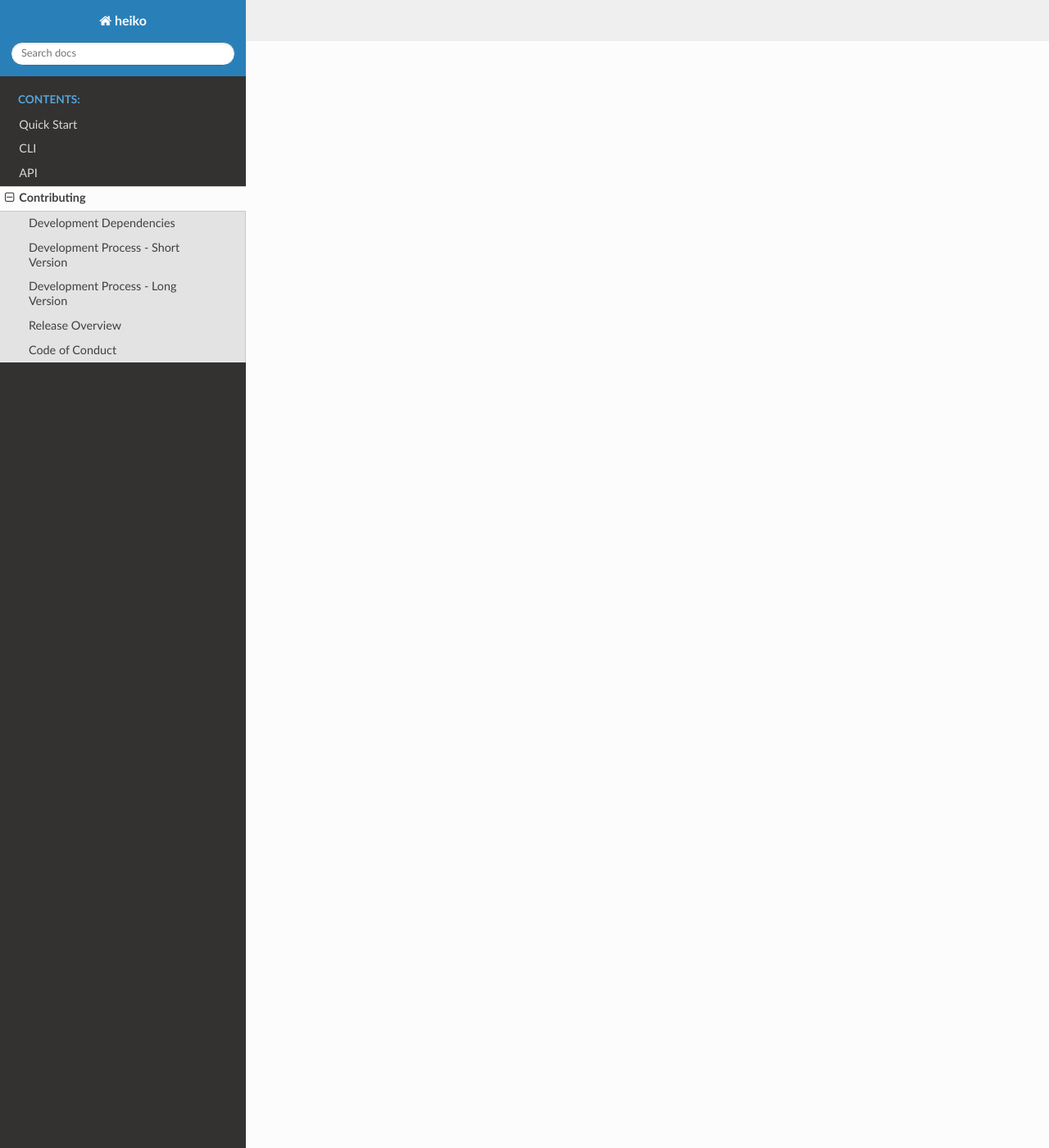
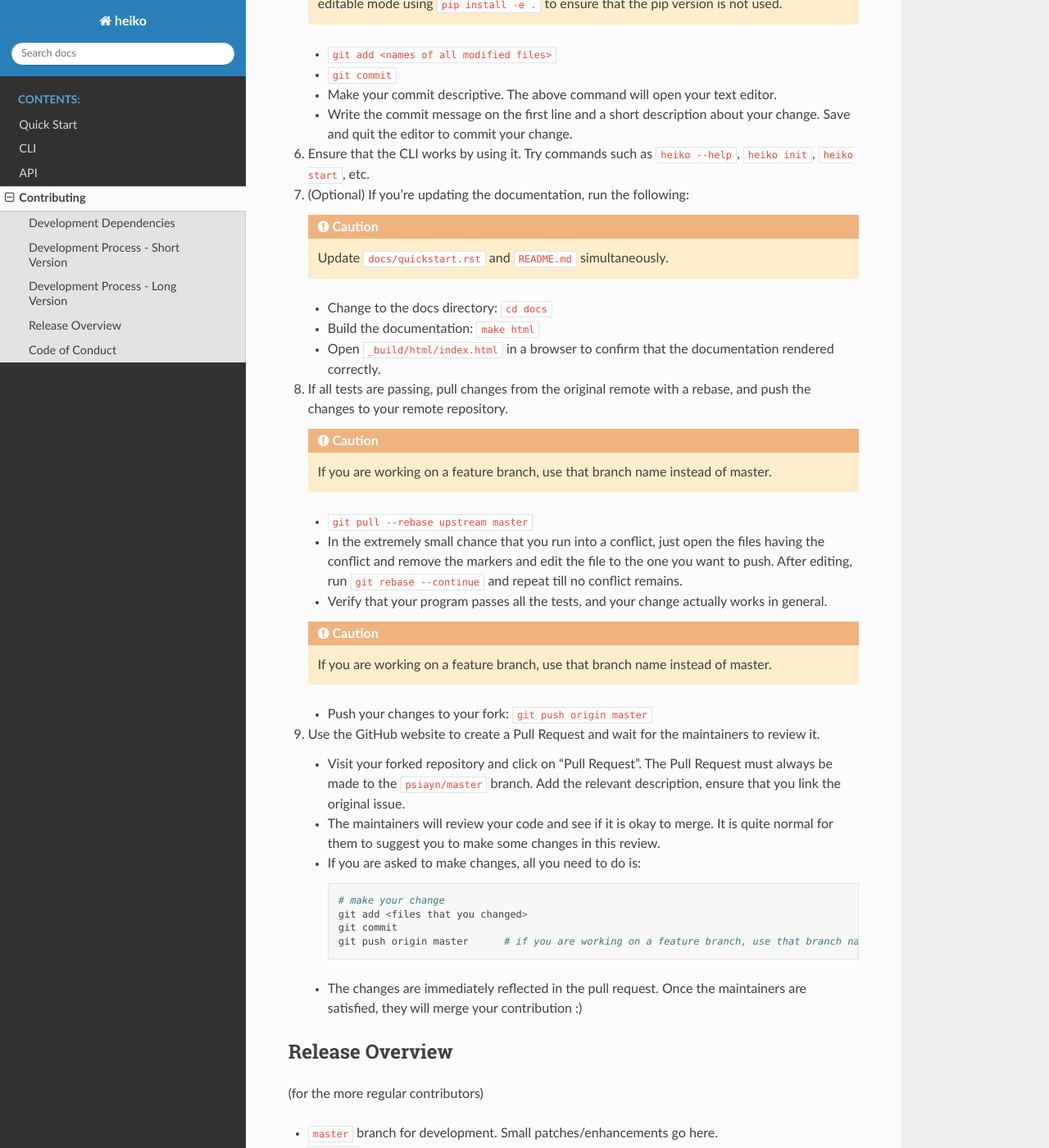
Before and after one commit to pesos/heiko, a Sphinx documentation site: the page built from docs/contributing.rst, in a window 1280 px wide and 1400 px high, scrolled down 1350 px. Shown: the whole window at 82% size. Built offline with Sphinx 7.4.7 and the Read the Docs theme 2.0.0, drawn with Linux system fonts in a browser that asks for light colours; some of the changed text lies outside the part shown.

Commit message:
Add contributing guidelines. Rename to py-heiko

```diff
--- a/docs/contributing.rst
+++ b/docs/contributing.rst
@@ -4,24 +4,114 @@ Contributing
 Development Dependencies
 ------------------------
 
-TODO
+#. Python 3 (versions 3.7 to 3.8 are currently supported)
+#. To test out heiko you need a system with SSH set up on it. You can do it locally (on localhost) but it is preferred to have a different
+   device (such as mobile phone or Raspberry Pi) to test it on. You can use any non-terminating program such as ``cat`` or ``tail -f`` to
+   test out heiko.
+#. If you're making changes to the documentation, install the documentation dependencies: ``pip install -r docs/requirements.txt``.
+
+    * Refer `this <https://www.sphinx-doc.org/en/master/usage/restructuredtext/basics.html>`_ for a brief introduction to ReST.
 
 Development Process - Short Version
 -----------------------------------
 
-TODO
+#. Select an issue to work on, and inform the maintainers.
+#. Fork the repository.
+#. ``git clone`` the forked version of the project.
+#. Work on the master branch for smaller patches and a separate branch for new features.
+#. Make changes, ``git add`` and then commit. Make sure to link the issue number in the commit message.
+#. (Optional) Run the following: ``cd docs``, ``make html`` and then open ``_build/html/index.html`` in a browser to confirm
+   that the documentation rendered correctly.
+#. If all tests are passing, pull changes from the original remote with a rebase, and push the changes to your remote repository.
+#. Use the GitHub website to create a Pull Request and wait for the maintainers to review it.
 
 Development Process - Long Version
 ----------------------------------
 
-TODO
+#. Select an issue to work on, and inform the maintainers.
+
+   * Look for issues, find something that you want to work on.
+   * Leave a comment on the issue saying that you want to work on it. The maintainers will give you the go-ahead.
+
+#. Fork the repository.
+
+   * The fork button will be available on the top right in the GitHub website.
+
+#. ``git clone`` the forked version of the project.
+
+   * ``git clone https://github.com/<your-github-username>/heiko.git``
+   * Add a remote to the original repository and name it ``upstream``.
+   * ``git remote add upstream https://github.com/psiayn/heiko.git``
+
+#. Work on the master branch for smaller patches and a separate branch for new features.
+
+   * To create a new feature branch and use it, run: ``git checkout -b feature-<feature-name>``.
+   * If a feature branch already exists, switch to it before committing: ``git checkout feature-<feature-name>``
+
+#. Make changes, ``git add`` and then commit. Make sure to link the issue number in the commit message.
+
+   .. caution:: When testing changes, create and activate a virtual environment and install
+      the package in editable mode using ``pip install -e .`` to ensure that the pip version is not used.
+
+   * ``git add <names of all modified files>``
+   * ``git commit``
+   * Make your commit descriptive. The above command will open your text editor.
+   * Write the commit message on the first line and a short description about your change. Save and quit the editor to commit your change.
+
+#. Ensure that the CLI works by using it. Try commands such as ``heiko --help``, ``heiko init``, ``heiko start``, etc.
+
+#. (Optional) If you're updating the documentation, run the following:
+
+   .. caution:: Update ``docs/quickstart.rst`` and ``README.md`` simultaneously.
+
+   * Change to the docs directory: ``cd docs``
+   * Build the documentation: ``make html``
+   * Open ``_build/html/index.html`` in a browser to confirm that the documentation rendered correctly.
+
+#. If all tests are passing, pull changes from the original remote with a rebase, and push the changes to your remote repository.
+
+   .. caution:: If you are working on a feature branch, use that branch name instead of master.
+
+   * ``git pull --rebase upstream master``
+   * In the extremely small chance that you run into a conflict, just open the files having the conflict and remove the markers and edit the file to the one you want to push. After editing, run ``git rebase --continue`` and repeat till no conflict remains.
+   * Verify that your program passes all the tests, and your change actually works in general.
+
+   .. caution:: If you are working on a feature branch, use that branch name instead of master.
+
+   * Push your changes to your fork: ``git push origin master``
+
+#. Use the GitHub website to create a Pull Request and wait for the maintainers to review it.
+
+   * Visit your forked repository and click on "Pull Request". The Pull Request must always be made to the ``psiayn/master`` branch.
+     Add the relevant description, ensure that you link the original issue.
+   * The maintainers will review your code and see if it is okay to merge. It is quite normal for them to suggest you to make some changes in this review.
+   * If you are asked to make changes, all you need to do is::
+
+      # make your change
+      git add <files that you changed>
+      git commit
+      git push origin master      # if you are working on a feature branch, use that branch name instead of master
+
+   * The changes are immediately reflected in the pull request. Once the maintainers are satisfied, they will merge your contribution :)
 
 Release Overview
 ----------------
 
-TODO
+(for the more regular contributors)
+
+- ``master`` branch for development. Small patches/enhancements go here.
+- ``release`` branch for tagged releases. This is the branch that will be shipped to users.
+- Separate ``feature-x`` branches for adding new "big" features. These branches are merged with master, on completion.
+- Once we are satisfied with a certain set of features and stability, we pull the changes from master to release. A new release tag is made.
+
+  * Ensure that version numbers are changed where necessary (``setup.py``, docs, etc.) - PyPI does
+    not accept new files for the same version number, once a version is published it cannot be changed.
+
+- If bugs were found on the stable release, we create a hotfix branch and fix the bug. The master branch must also pull the changes from hotfix. A new release tag is created (incrementing with a smaller number).
+
+  * We follow `semantic versioning <https://semver.org/>`_ .
 
 Code of Conduct
 ---------------
 
-TODO
+This project follows the `PES Open Source Code of Conduct <https://pesos.github.io/coc>`_ .
--- a/docs/index.rst
+++ b/docs/index.rst
@@ -1,7 +1,7 @@
 Welcome to heiko's documentation!
 =================================
 
-``heiko`` is a lightweight load balancer that uses ssh to manage servers running on
+``heiko`` is a lightweight load balancer that uses SSH to manage servers running on
 low-end hardware such as Raspberry Pis or even mobile phones.
 
 The name heiko is derived from the Japanese term for *equilibrium*.
--- a/setup.py
+++ b/setup.py
@@ -4,7 +4,7 @@ with open("README.md", "r") as fh:
     long_description = fh.read()
 
 setuptools.setup(
-    name="pyheiko",
+    name="py-heiko",
     version="0.0.1",
     author="Pranav Kesavarapu",
     author_email="pranavkesavarapu@gmail.com",
```
Also changed, not shown: README.md (+9 -4 lines).
